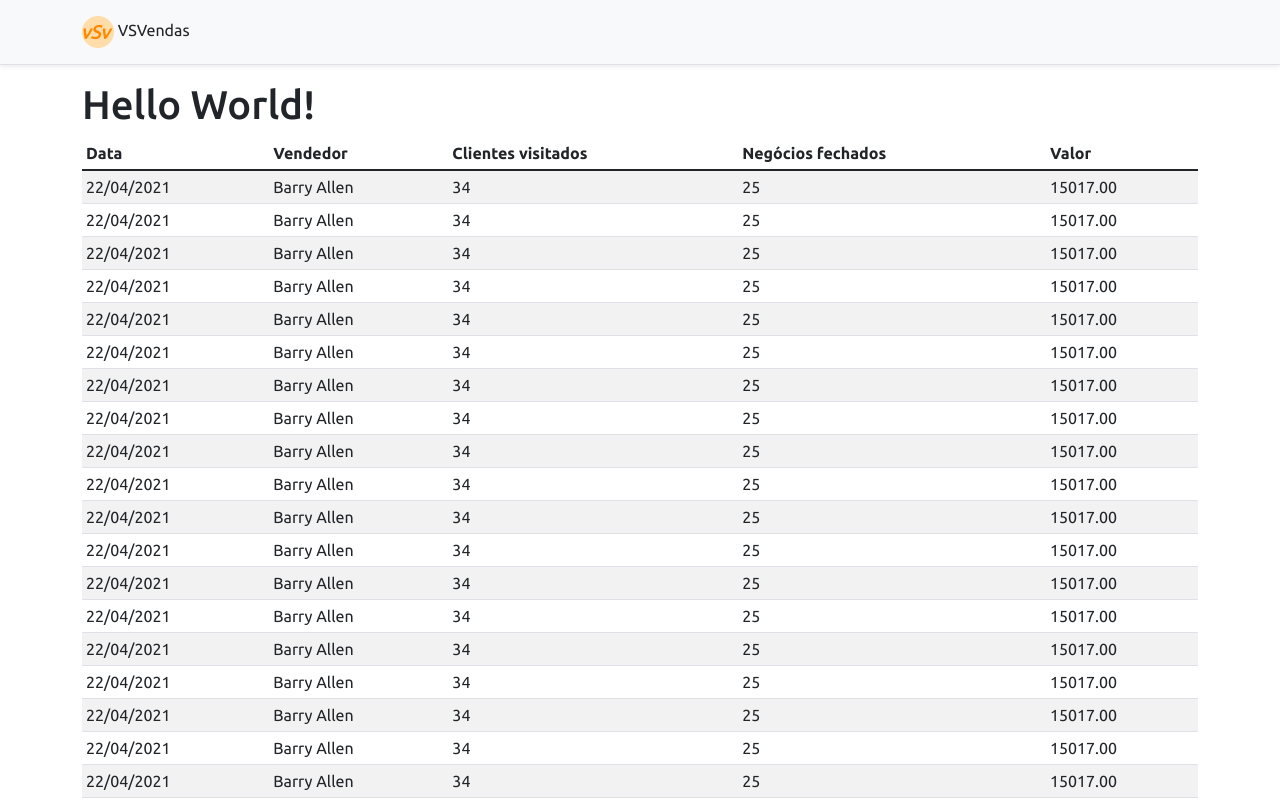
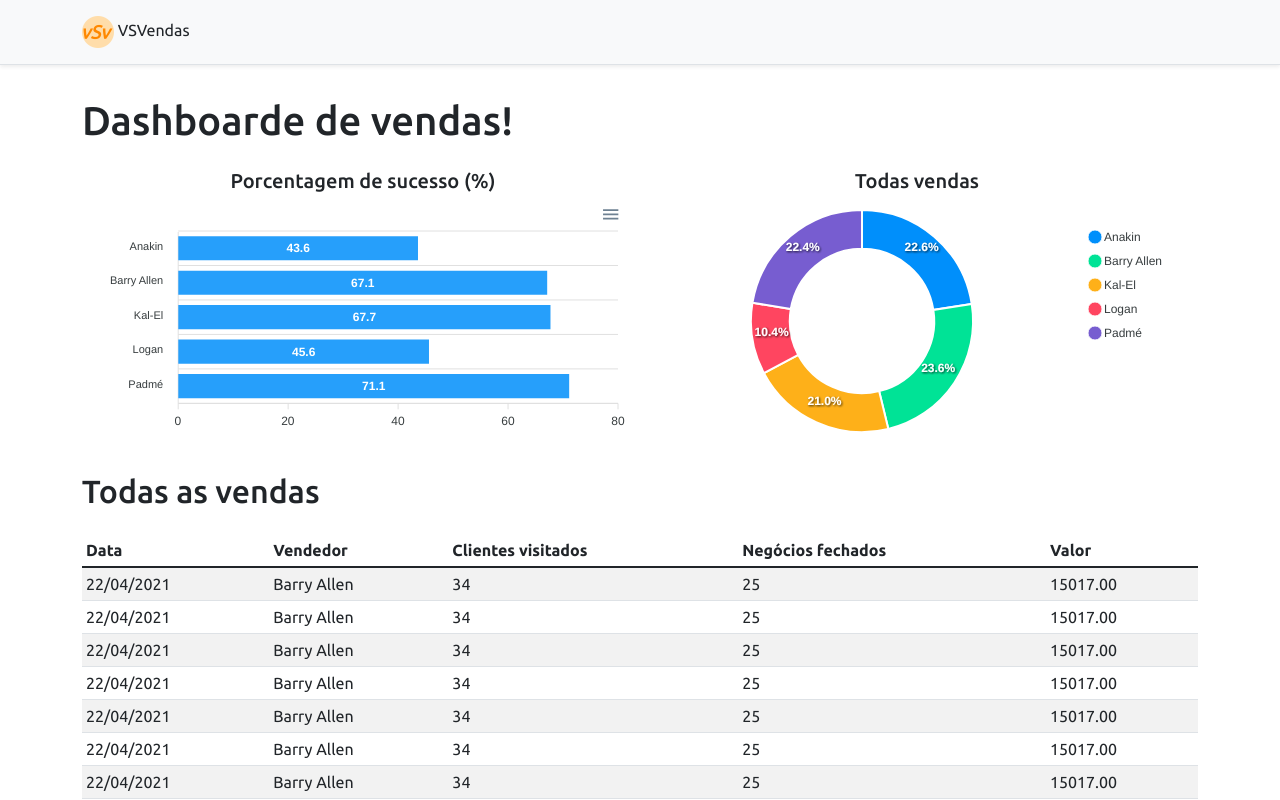
Before and after one commit to viniciusSg22/React-Bootcamp, a React (Create React App) app in the folder client/: page / in a window 1280 px wide. Shown: the top 800 px of the page. Built offline with nearby package versions, Linux system fonts and the light colour scheme.

Commit message:
Utilizando dependência de gráficos apexcharts para dados mockados

```diff
--- a/client/package.json
+++ b/client/package.json
@@ -10,10 +10,12 @@
     "@types/node": "^16.11.21",
     "@types/react": "^17.0.38",
     "@types/react-dom": "^17.0.11",
+    "apexcharts": "^3.33.0",
     "bootstrap": "^5.1.3",
     "jquery": "^3.6.0",
     "popper": "^1.0.1",
     "react": "^17.0.2",
+    "react-apexcharts": "^1.3.9",
     "react-dom": "^17.0.2",
     "react-scripts": "5.0.0",
     "typescript": "^4.5.5",
--- a/client/src/App.tsx
+++ b/client/src/App.tsx
@@ -1,3 +1,5 @@
+import BarChart from 'components/BarChart/barChart';
+import DonutChart from 'components/DonutChart/donutChart';
 import Footer from 'components/Footer/footer';
 import Navbar from 'components/Navbar/navbar';
 import Table from 'components/Table/table';
@@ -8,7 +10,20 @@
     <div className="App">
       <Navbar />
       <div className='container'>
-        <h1>Hello World!</h1>
+        <h1 className='py-3'>Dashboarde de vendas!</h1>
+        <div className='row px-3'>
+          <div className='col-sm-6 text-center'>
+            <h5>Porcentagem de sucesso (%)</h5>
+            <BarChart />
+          </div>
+          <div className='col-sm-6 text-center'>
+            <h5>Todas vendas</h5>
+            <DonutChart />
+          </div>
+        </div>
+        <div className='py-3'>
+          <h2>Todas as vendas</h2>
+        </div>
         <Table />
       </div>
       <Footer />
--- /dev/null
+++ b/client/src/components/BarChart/barChart.tsx
@@ -0,0 +1,34 @@
+import Chart from "react-apexcharts";
+
+const BarChart = () => {
+
+    const options = {
+        plotOptions: {
+            bar: {
+                horizontal: true,
+            }
+        },
+    };
+
+    const mockData = {
+        labels: {
+            categories: ['Anakin', 'Barry Allen', 'Kal-El', 'Logan', 'Padmé']
+        },
+        series: [
+            {
+                name: "% Sucesso",
+                data: [43.6, 67.1, 67.7, 45.6, 71.1]
+            }
+        ]
+    };
+    return (
+        <Chart
+            options={{ ...options, xaxis: mockData.labels }}
+            series={mockData.series}
+            type="bar"
+            height="240"
+        />
+    );
+}
+
+export default BarChart;
--- /dev/null
+++ b/client/src/components/DonutChart/donutChart.tsx
@@ -0,0 +1,26 @@
+import Chart from "react-apexcharts";
+
+const DonutChart = () => {
+    const mockData = {
+        series: [477138, 499928, 444867, 220426, 473088],
+        labels: ['Anakin', 'Barry Allen', 'Kal-El', 'Logan', 'Padmé']
+    }
+
+    const options = {
+        legend: {
+            show: true
+        }
+    }
+
+    return (
+        <Chart
+            options={{ ...options, labels: mockData.labels }}
+            series={mockData.series}
+            type="donut"
+            height="240"
+        />
+    )
+
+}
+
+export default DonutChart;
```
Also changed, not shown: 1 other file (tests, documents, lock files or other folders).
